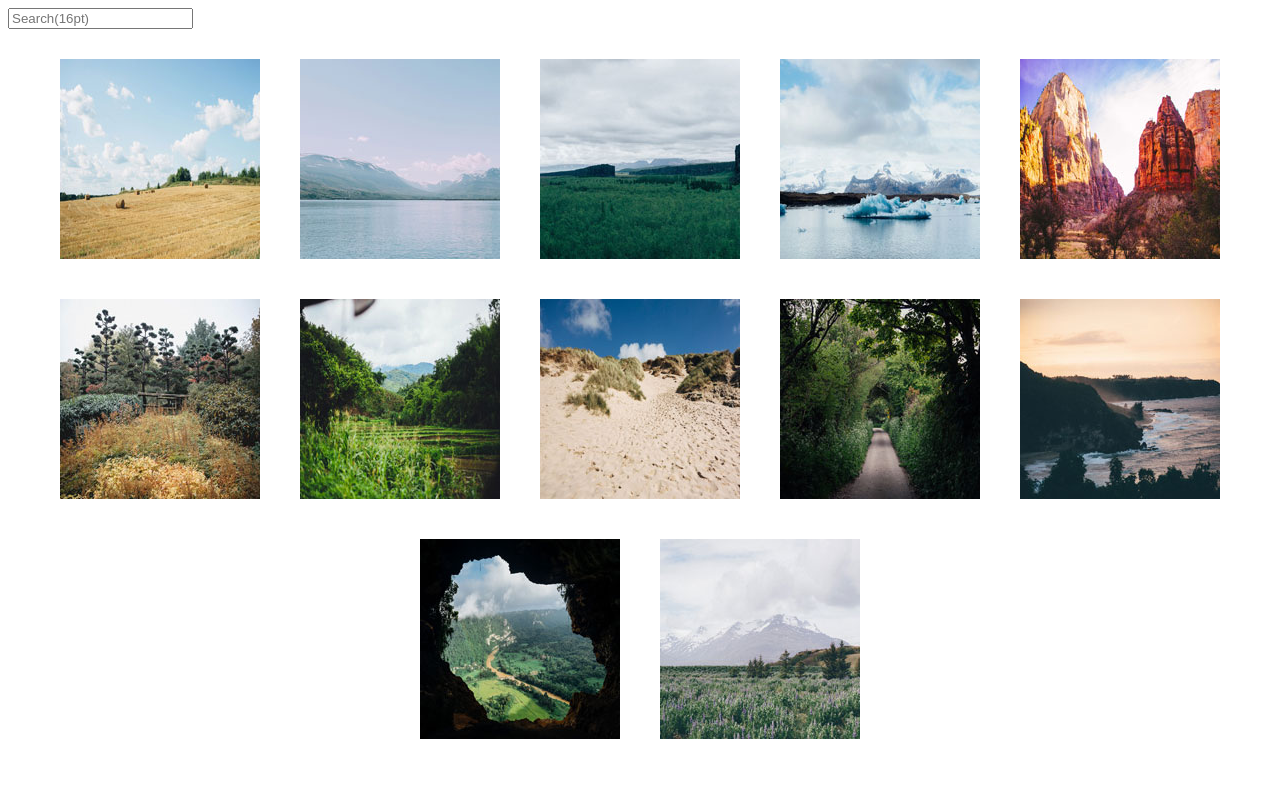
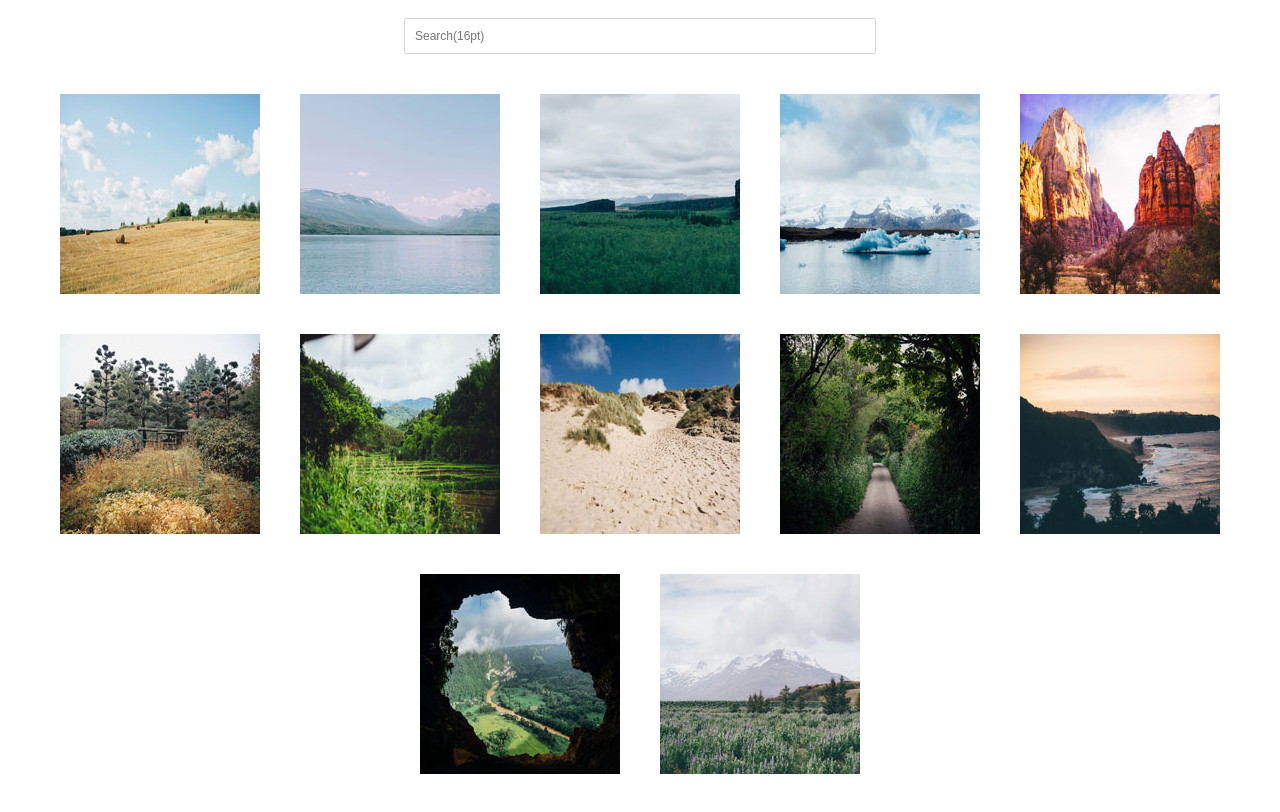
Before and after one commit to sarahecarter/techdegree-project-5, a plain HTML site: page index.html in a window 1280 px wide. Drawn offline with Linux system fonts and the light colour scheme.

Commit message:
This commit will style and center the input element/search feature

```diff
--- a/index.html
+++ b/index.html
@@ -7,7 +7,9 @@
     <link rel="stylesheet" href="styles.css">
 </head>
 <body>
+    <div class="container">
     <input type=text id="photoSearch" name="search" placeholder="Search(16pt)">
+    </div>
 
     <div class="photos">
        <img src="photo_gallery_v4/photos/thumbnails/01.jpg" alt="Hay Bales">
--- a/styles.css
+++ b/styles.css
@@ -1,10 +1,25 @@
+
+input {
+    width: 450px;
+    padding: 10px;
+    border-radius: 3px;
+    border: 1px solid lightgray;
+    margin-top: 10px;
+    font-size: 12px;
+}
+
+.container {
+    display: flex;
+    flex-direction: row;
+    justify-content: center;
+}
 
 .photos img {
     margin: 20px;
 }
 
 .photos {
-    margin: 10px;
+    margin: 20px;
     display: flex;
     flex-direction: row;
     flex-wrap: wrap;
```
